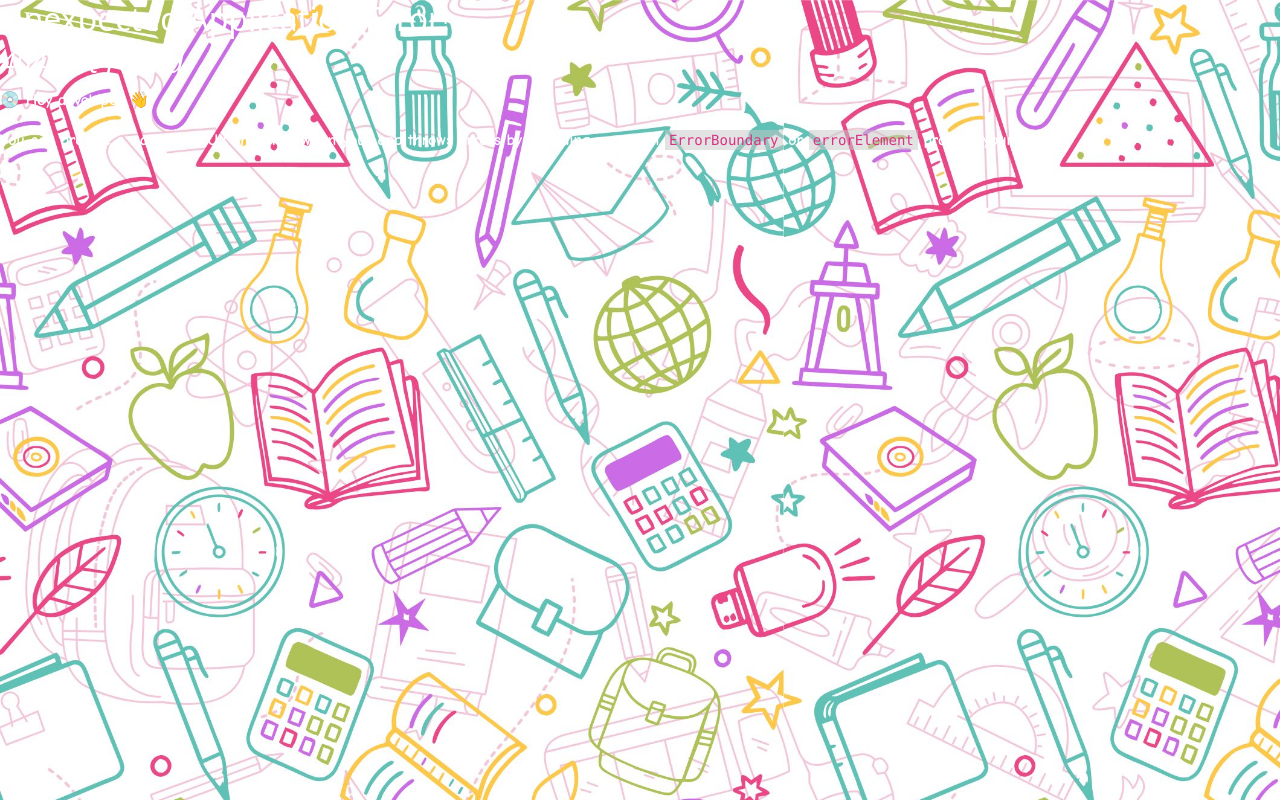
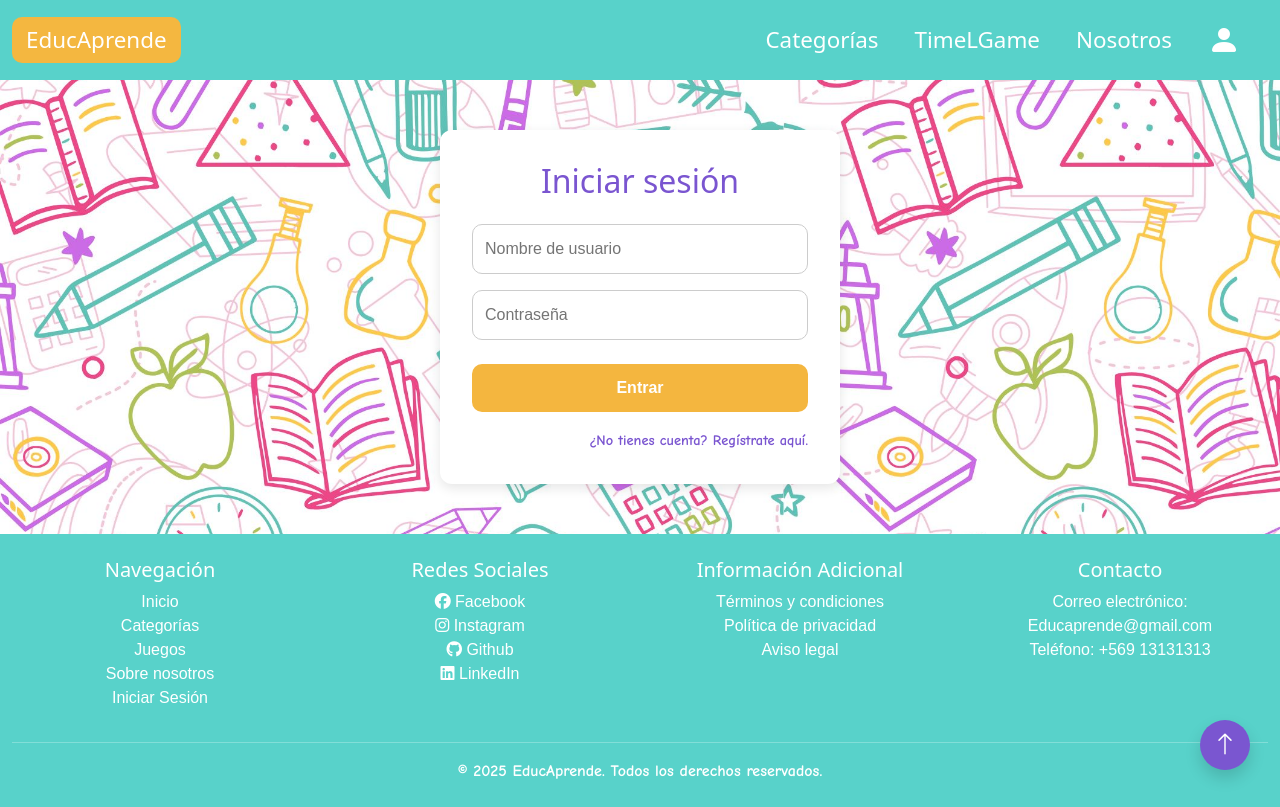
Before and after one commit to Margopvz/EducAprende-R, a React (Vite) app: page /login in a window 1280 px wide. Before the commit this address had no page. Built offline with nearby package versions, Linux system fonts and the light colour scheme; a web font is replaced by a local one.

Commit message:
Vista de Login Lista

```diff
--- /dev/null
+++ b/src/Pages/Login.css
@@ -0,0 +1,51 @@
+.login-container {
+    max-width: 400px;
+    margin: 50px auto;
+    padding: 2rem;
+    background-color: #ffffff;
+    border-radius: 12px;
+    box-shadow: 0 4px 12px rgba(0, 0, 0, 0.1);
+  }
+.login-container a {
+    font-family: 'Comic neue' ;
+    font-weight: bold;
+}
+
+  .login-title {
+    text-align: center;
+    margin-bottom: 1.5rem;
+    color: #7a55d0;
+  }
+
+  .login-form input {
+    width: 100%;
+    padding: 0.75rem;
+    margin-bottom: 1rem;
+    border-radius: 10px;
+    border: 1px solid #ccc;
+  }
+
+  .login-form button {
+    width: 100%;
+    padding: 0.75rem;
+    background-color: #f4b63f;
+    color: white;
+    border: none;
+    border-radius: 10px;
+    font-weight: bold;
+    margin-top: 0.5rem;
+  }
+
+  .login-links {
+    display: flex;
+    flex-direction: column;
+    align-items: flex-end;
+    margin-top: 1rem;
+  }
+
+  .login-links a {
+    color: #7a55d0;
+    font-size: 0.9rem;
+    text-decoration: none;
+    margin-top: 0.3rem;
+  }
--- /dev/null
+++ b/src/Pages/Login.jsx
@@ -0,0 +1,22 @@
+import React from 'react'
+import './Login.css'
+
+const Login = () => {
+  return (
+  <>
+  <div className="login-container">
+    <h2 className="login-title">Iniciar sesión</h2>
+    <form className="login-form">
+      <input type="text" placeholder="Nombre de usuario" />
+      <input type="password" placeholder="Contraseña" />
+      <button type="submit">Entrar</button>
+      <div className="login-links">
+        <span><a href="/register">¿No tienes cuenta? Regístrate aquí.</a></span>
+      </div>
+    </form>
+  </div>
+  </>
+  )
+}
+
+export default Login
--- a/src/components/Footer/Footer.jsx
+++ b/src/components/Footer/Footer.jsx
@@ -12,6 +12,7 @@ const Footer = () => {
                 <li><a className="text-decoration-none" href="categorias.html">Categorías</a></li>
                 <li><a className="text-decoration-none" href="#">Juegos</a></li>
                 <li><a className="text-decoration-none" href="#">Sobre nosotros</a></li>
+                <li><a className="text-decoration-none" href="#">Iniciar Sesión</a></li>
             </ul>
           </div>
           <div className="col">
--- a/src/components/NavBar/NavBar.jsx
+++ b/src/components/NavBar/NavBar.jsx
@@ -32,9 +32,9 @@ const Navbar = () => {
                     <Link to={`/about`} className="nav-link">Nosotros</Link>
                 </li>
                 <li className="nav-item">
-                    <a className="nav-link user-icon" href="#">
+                <Link to="/login" className="nav-link user-icon">
                 <i className="bi bi-person-fill"></i>
-                    </a>
+                </Link>
                 </li>
             </ul>
         </div>
--- a/src/routes.jsx
+++ b/src/routes.jsx
@@ -4,7 +4,9 @@ import Index from './pages/Index.jsx'
 import Categories from './pages/Categories.jsx'
 import CategoryRouter from './components/CategoryRouter.jsx'
 import About from './pages/About/About.jsx'
+import Login from './Pages/Login.jsx'
 import Layout from './pages/Layout.jsx'
+
 
 // en la constante router queda defino el enrutador
 // crea el entutador
@@ -19,6 +21,7 @@ export const router = createBrowserRouter(
             <Route path="/categorias/:asignatura" element={<CategoryRouter />} />
             <Route path="/juegos/timelgame" element={<TimeLGame />} />
             <Route path="/about" element={<About />} />
+            <Route path="/login" element={<Login />} />
         </Route>
     )
 )
```
Also changed, not shown: package.json (+13 -1 lines), 1 other file (tests, documents, lock files or other folders).
